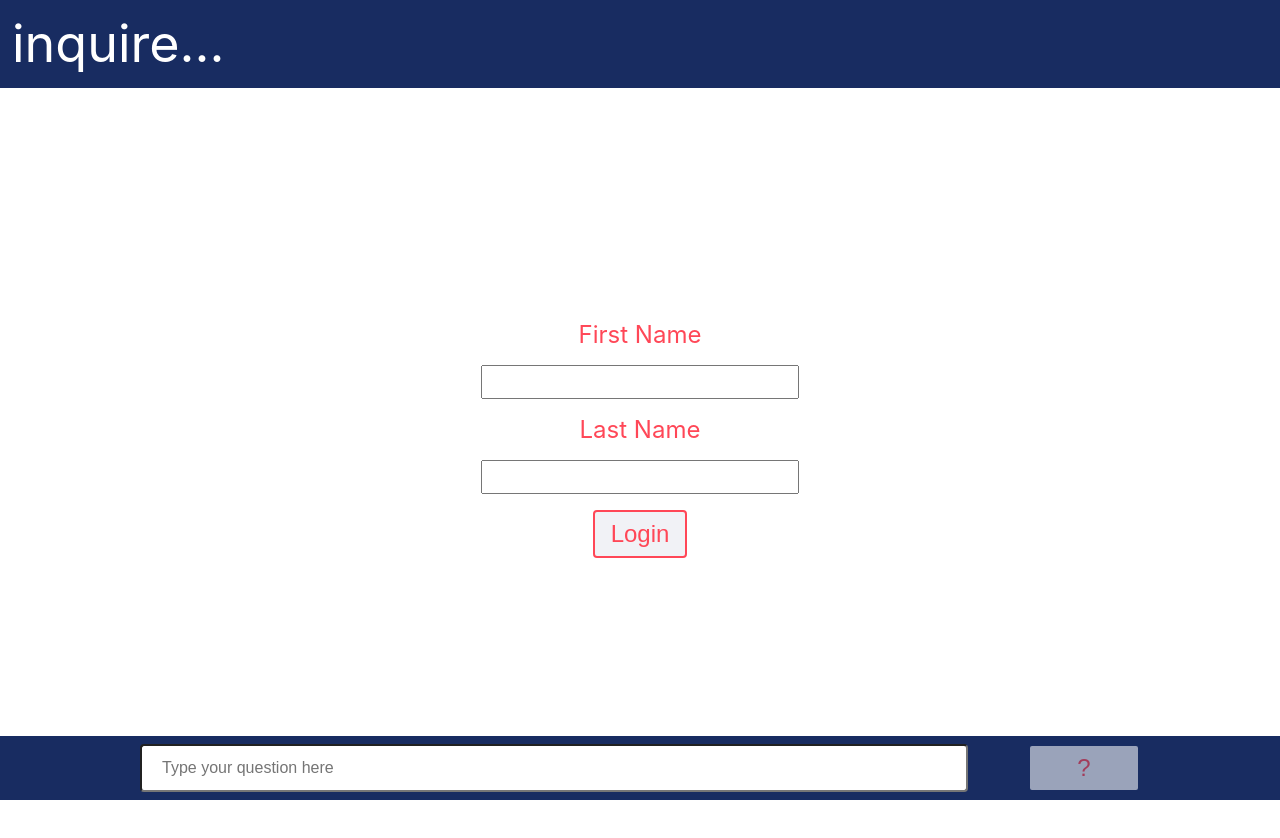
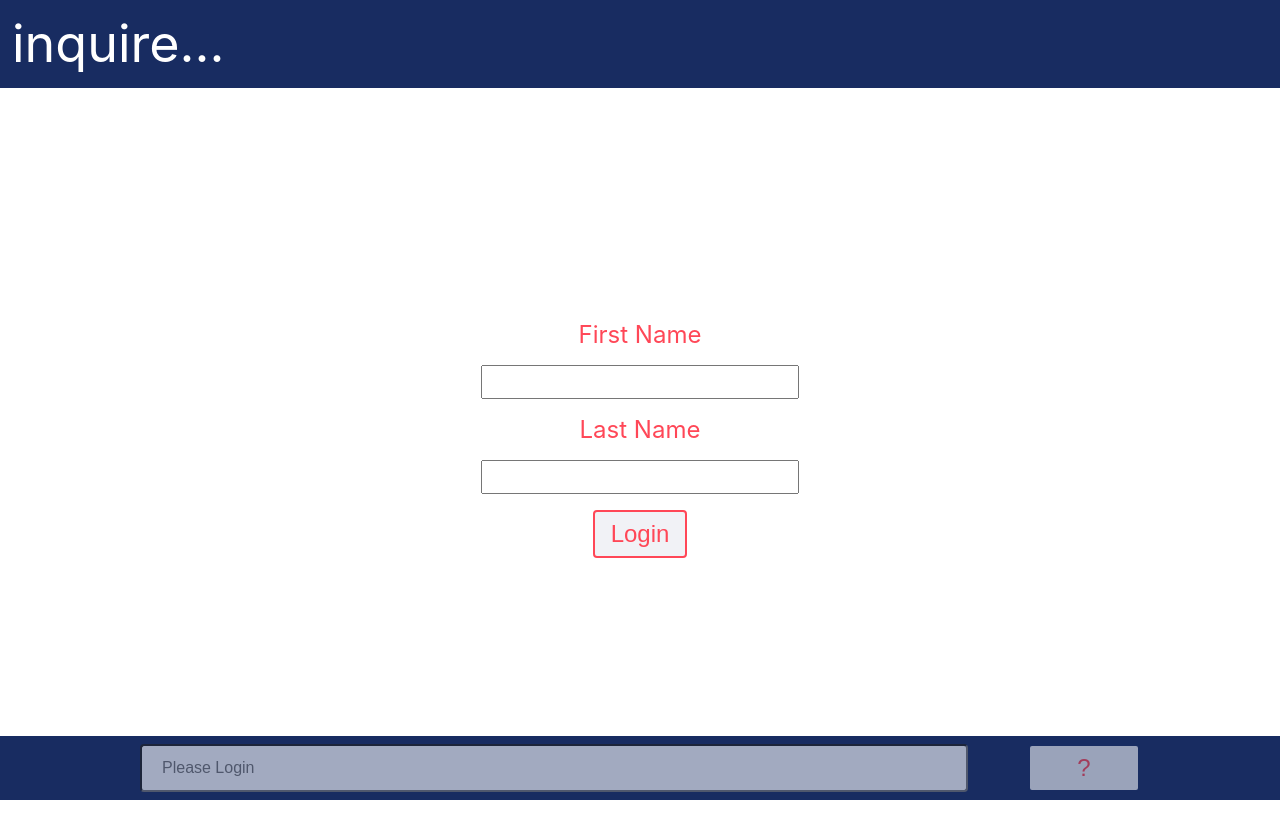
Before and after one commit to Ali-Aftab/Inquire, a React (Create React App) app: page / in a window 1280 px wide. Shown: the top 838 px of the page. Built offline with nearby package versions, Linux system fonts and the light colour scheme; no server answers.

Commit message:
style(form): disable input text if user isn't logged in

```diff
--- a/src/App.css
+++ b/src/App.css
@@ -128,6 +128,12 @@ button:active {
   pointer-events: none;
   border: 2px solid #182c61;
 }
+
+.disable-input-text {
+  opacity: 0.6;
+  pointer-events: none;
+}
+
 @keyframes fadeInFromBottom {
   0% {
     opacity: 0;
--- a/src/Components/Footer.js
+++ b/src/Components/Footer.js
@@ -15,8 +15,12 @@ export default function Footer(props) {
           type="text"
           onChange={(event) => setContent(event.target.value)}
           value={content}
-          className="chat-input-text"
-          placeholder="Type your question here"
+          className={`chat-input-text ${
+            isNotLoggedIn ? "disable-input-text" : ""
+          }`}
+          placeholder={
+            isNotLoggedIn ? "Please Login" : "Type your question here"
+          }
         />
         <button
           className={`chat-button ${
```
